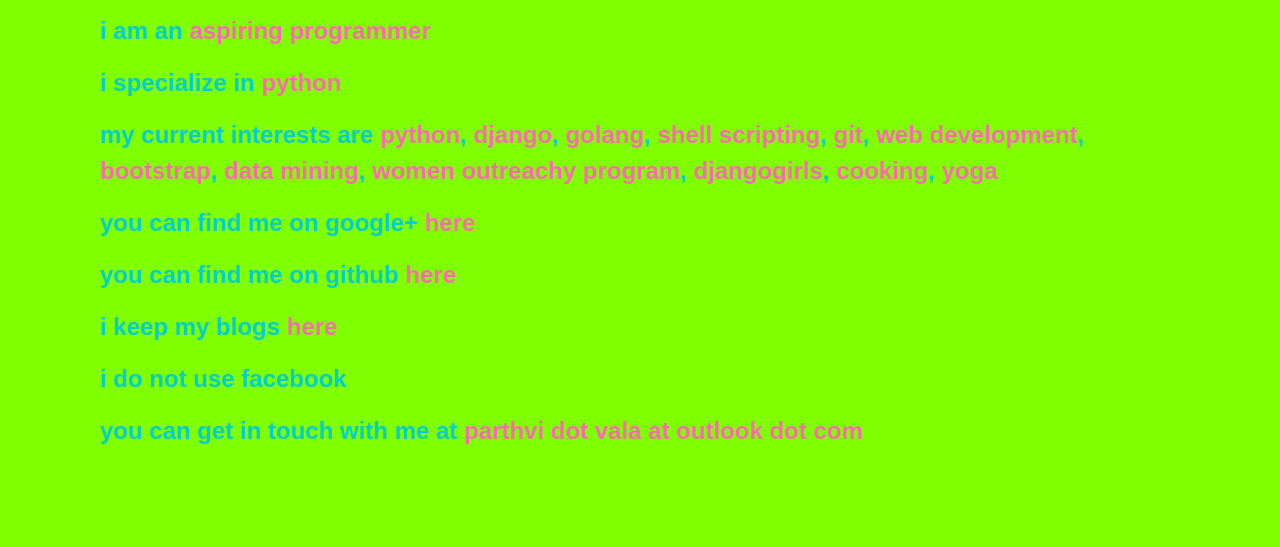
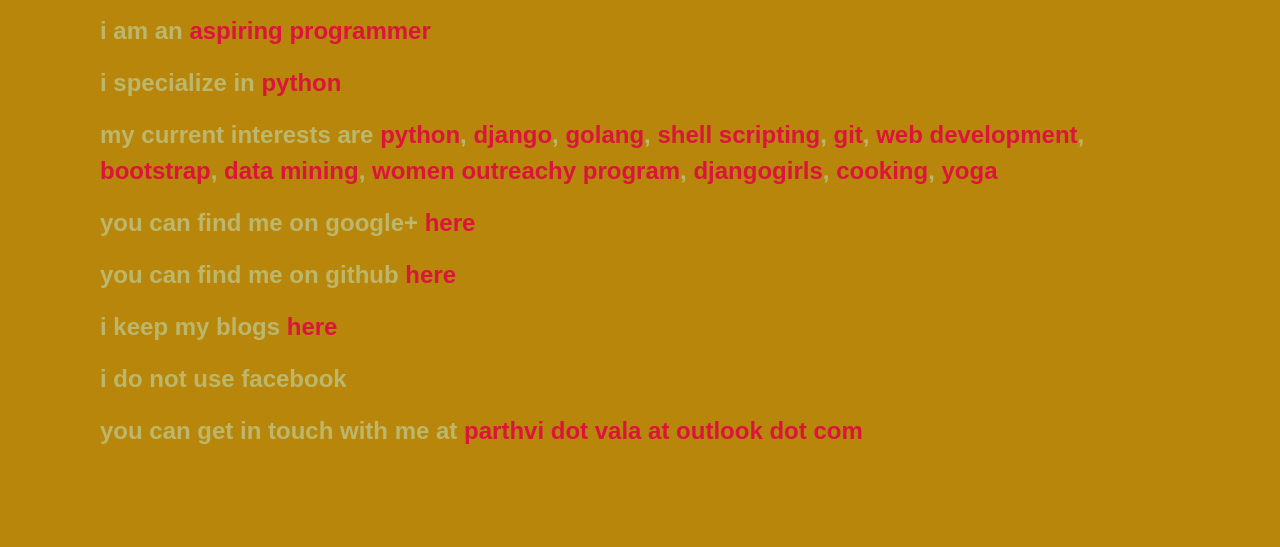
Before and after one commit to valaparthvi/valaparthvi.github.io, a plain HTML site: page index.html in a window 1280 px wide. Shown: the part 253-800 px from the top of the page. Drawn offline with nearby package versions, Linux system fonts and the light colour scheme; files whose address does not match are found by name.

Commit message:
Added new design4

```diff
--- /dev/null
+++ b/design4.css
@@ -0,0 +1,21 @@
+body{
+    background-color: darkgoldenrod;
+    padding-left:100px;
+    padding-top: 50px;
+    padding-right: 100px;
+    font-family: 'Arial';
+}
+
+img{
+  padding-left: 1000px;
+}
+
+a, a:visited{
+  text-decoration: none;
+  color: crimson;
+}
+
+p{
+  color: darkkhaki;
+  font-size: 24px;
+}
--- a/index.html
+++ b/index.html
@@ -3,7 +3,7 @@
   <head>
     <title>Parthvi Vala</title>
     <link href="css/bootstrap.min.css" rel="stylesheet" media="screen">
-    <link rel="stylesheet" href="design3.css">
+    <link rel="stylesheet" href="design4.css">
   </head>
   <body>
     <img src="/home/parthvivala/valaparthvi.github.io/DSC_07321.resized.png" />
```
